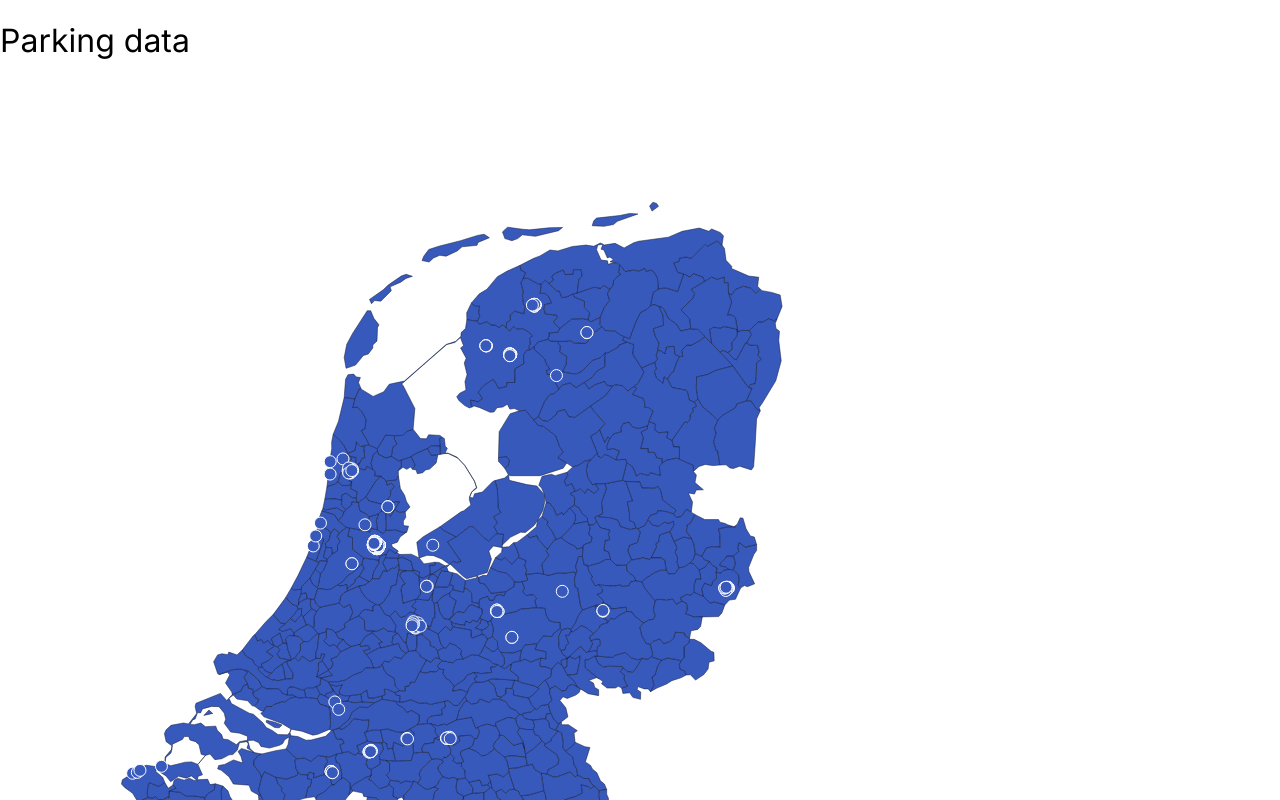
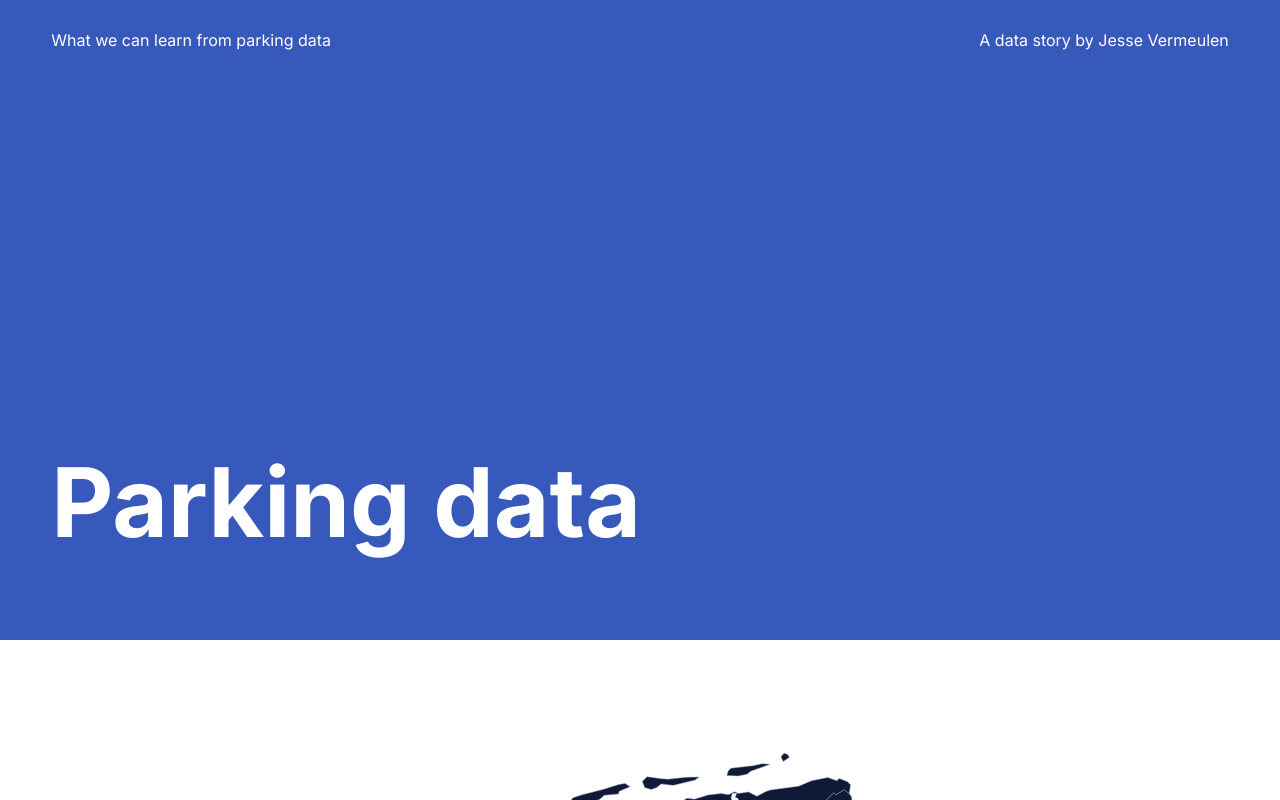
Before and after one commit to jessevermeulen/functional-programming, a React (Vite) app: page / in a window 1280 px wide. Shown: the top 800 px of the page. Built offline with nearby package versions, Linux system fonts and the light colour scheme; the HTML template or start-up script is replaced by a standard one.

Commit message:
Construct one pager

```diff
--- a/index.html
+++ b/index.html
@@ -7,7 +7,7 @@
 
     <link rel="preconnect" href="https://fonts.gstatic.com" />
     <link
-      href="https://fonts.googleapis.com/css2?family=Inter&display=swap"
+      href="https://fonts.googleapis.com/css2?family=Inter:wght@400;700;900&display=swap"
       rel="stylesheet"
     />
 
--- a/src/App.jsx
+++ b/src/App.jsx
@@ -1,13 +1,17 @@
 import React from 'react';
 import Header from './components/Header'
+import Hero from './components/Hero';
 import Map from './components/Map'
 
 function App() {
   return (
-    <div className="App">
+    <>
       <Header />
-      <Map />
-    </div>
+      <main>
+        <Hero />
+        <Map />
+      </main>
+    </>
   );
 }
 
--- a/src/components/Header.jsx
+++ b/src/components/Header.jsx
@@ -1,12 +1,16 @@
 import React from 'react';
+import content from '../data/content.json';
 
-function Header() {
-
+export default function Header() {
   return (
     <header>
-      <h1>Parking data</h1>
+      <span>{content.tagline}</span>
+      <span>
+        A data story by{' '}
+        <a href={content.author.domain} target="_blank">
+          {content.author.name}
+        </a>
+      </span>
     </header>
   );
 }
-
-export default Header;
--- /dev/null
+++ b/src/components/Hero.jsx
@@ -0,0 +1,10 @@
+import React from 'react';
+import content from '../data/content.json'
+
+export default function Hero() {
+  return (
+    <section>
+      <h1>{content.title}</h1>
+    </section>
+  );
+}
--- a/src/components/Map.jsx
+++ b/src/components/Map.jsx
@@ -33,8 +33,9 @@ export default function Map() {
     let svg = d3
       .select('.map')
       .append('svg')
-      .attr('width', width)
-      .attr('height', height);
+      // .attr('width', width)
+      // .attr('height', height)
+      .attr('viewBox', '0 0 ' + width + ' ' + height);
 
     svg.append('g').attr('class', 'map');
     svg.append('g').attr('class', 'points');
@@ -53,7 +54,6 @@ export default function Map() {
       //     return '#3859bc';
       //   }
       // })
-      .style('fill', '#3859bc')
       .on('mouseover', (_, d) => {
         return tooltip
           .style('visibility', 'visible')
@@ -99,8 +99,8 @@ export default function Map() {
   }, []);
 
   return (
-    <>
+    <section>
       <div className="map"></div>
-    </>
+    </section>
   );
 }
--- /dev/null
+++ b/src/data/content.json
@@ -0,0 +1,8 @@
+{
+  "title": "Parking data",
+  "tagline": "What we can learn from parking data",
+  "author": {
+    "name": "Jesse Vermeulen",
+    "domain": "https://jessevermeulen.com"
+  }
+}
--- a/src/scss/_global.scss
+++ b/src/scss/_global.scss
@@ -2,6 +2,8 @@
   --map-fill: #101935;
   --map-fill-hover: #3859bc;
   --map-border: #8499b1;
+  --paragraph-size: 1rem;
+  --heading-1-size: 6rem;
 }
 
 body {
@@ -10,55 +12,23 @@ body {
     Oxygen, Ubuntu, Cantarell, 'Open Sans', 'Helvetica Neue', sans-serif;
   -webkit-font-smoothing: antialiased;
   -moz-osx-font-smoothing: grayscale;
+  font-size: var(--paragraph-size);
+  font-weight: 400;
 }
 
 h1 {
-  font-weight: 400;
+  font-size: var(--heading-1-size);
+  font-weight: 700;
 }
 
-main {
-  display: flex;
-  justify-content: center;
-  align-items: center;
-  flex-direction: column;
+header,
+main > section {
+  width: 92vw;
+  padding: 0 4vw;
 }
 
-div.map {
-  overflow: hidden;
+
+a {
+  color: #000;
+  text-decoration: none;
 }
-
-span.tooltip {
-  position: absolute;
-  padding: 0.5rem 1rem;
-  visibility: hidden;
-  z-index: 10;
-  color: var(--map-fill);
-  border: 1px solid var(--map-fill);
-  border-radius: 10px;
-  background: #fff;
-}
-
-svg {
-  g.map path {
-    fill: var(--map-border);
-    stroke: var(--map-fill);
-    stroke-width: 0.5px;
-    stroke-linejoin: round;
-    transition: fill 0.2s;
-
-    // &:hover {
-    //   fill: var(--map-fill-hover);
-    // }
-  }
-
-  g.points circle {
-    fill: var(--map-fill-hover);
-    stroke: #fff;
-    stroke-width: 1px;
-    transition: fill 0.2s;
-
-    &:hover {
-      fill: #fff;
-    }
-  }
-}
--- /dev/null
+++ b/src/scss/_header.scss
@@ -0,0 +1,12 @@
+header {
+  display: flex;
+  justify-content: space-between;
+  align-items: center;
+  position: absolute;
+  height: 5rem;
+
+  span,
+  a {
+    color: #fff;
+  }
+}
--- /dev/null
+++ b/src/scss/_landing.scss
@@ -0,0 +1,19 @@
+main {
+  & > section {
+    &:first-child {
+      display: flex;
+      align-items: flex-end;
+      height: 80vh;
+      background: var(--map-fill-hover);
+
+      h1 {
+        color: #fff;
+      }
+    }
+
+    &:nth-child(2) {
+      display: flex;
+      justify-content: center;
+    }
+  }
+}
--- /dev/null
+++ b/src/scss/_map.scss
@@ -0,0 +1,40 @@
+.map {
+  width: 80%;
+  overflow: hidden;
+}
+
+.tooltip {
+  position: absolute;
+  padding: 0.5rem 1rem;
+  visibility: hidden;
+  z-index: 10;
+  color: var(--map-fill);
+  border: 1px solid var(--map-fill);
+  border-radius: 10px;
+  background: #fff;
+}
+
+svg {
+  g:first-child path {
+    fill: var(--map-fill);
+    stroke: var(--map-border);
+    stroke-width: 0.5px;
+    stroke-linejoin: round;
+    transition: fill 0.2s;
+
+    &:hover {
+      fill: var(--map-fill-hover);
+    }
+  }
+
+  g:last-child circle {
+    fill: var(--map-fill-hover);
+    stroke: #fff;
+    stroke-width: 1px;
+    transition: fill 0.2s;
+
+    &:hover {
+      fill: #fff;
+    }
+  }
+}
--- a/src/scss/index.scss
+++ b/src/scss/index.scss
@@ -1 +1,5 @@
-@import 'global'
+@import
+  'global',
+  'header',
+  'landing',
+  'map'
```
